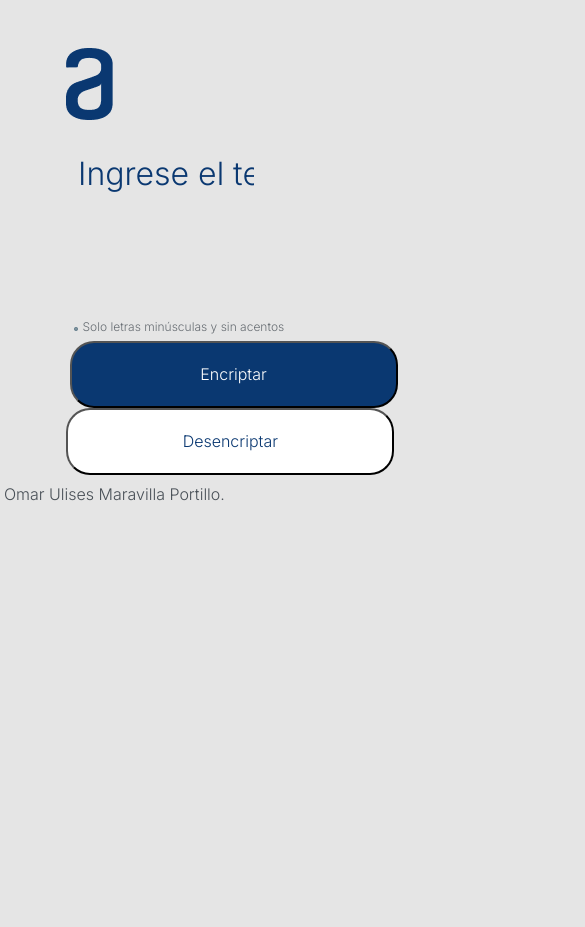
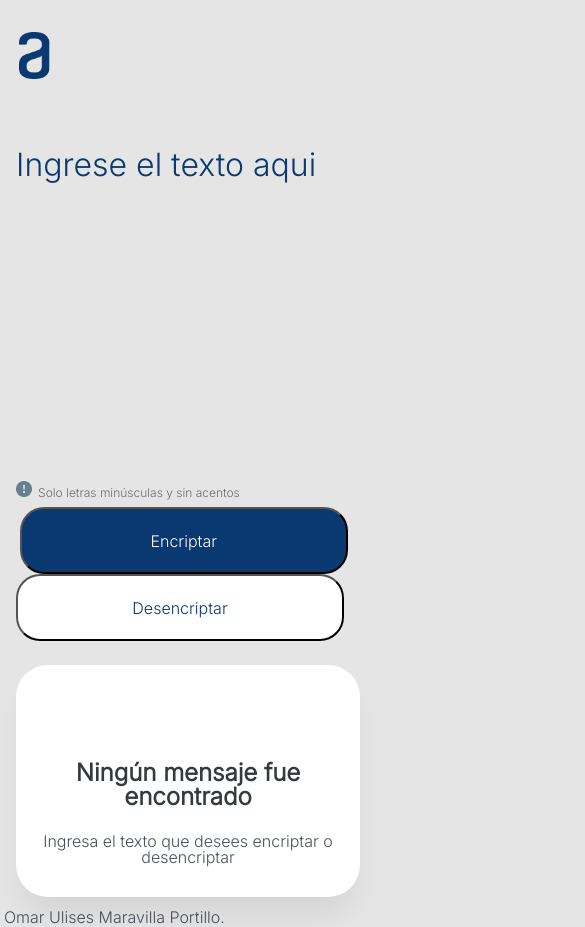
Before and after one commit to omarUMP/Encriptador-de-texto, a plain HTML site: page index.html in a window 390 px wide. Shown: the top 927 px of the page, 585 px wide, since content can reach past the window. Before the commit the page ends 844 px from the top, so only its background shows below. Drawn offline with Linux system fonts and the light colour scheme.

Commit message:
responsive celular

```diff
--- a/styles.css
+++ b/styles.css
@@ -224,5 +224,63 @@ h2{
 
 /* responsive Celular */
 @media (min-width: 320px) and (max-width: 480px){
+    .logo{
+        width: 30%;
+        padding: 2em 0 0 0;
+        margin: 0 0 0 -1.5em;
+    }
+
+    #texto-escribir{
+        padding: 0 .5em 9.3em;
+        margin: 2em 0 0 0;
+        width: 10.71em;
+    }
+
+    .imagen-nota{
+        padding: 0 .1em 0 .5em;
+        margin: 0 0 0 .5em;
+        width: 1em;
+    }
+
+    .botones{
+        display: block;
+        padding: 0.5em 0 1.5em 1em;
+    }
+
+    #desencriptado{
+        position: absolute;
+        bottom: 5em;
+    }
+
+    .imagen-muñeco{
+        display: none;
+    }
+
+    .texto-encriptado{
+        position: relative;
+        top: 0;
+        left: 1em;
+        width: 21.5em;
+        height: 14.5em;
+    }
+
+    .imagen-textos{
+        padding: 0;
+    }
+
+    h1{
+        padding: 4em 0 1em;
+    }
+
+    h2{
+        margin: 0 1em;
+        padding: .5em 0;
+    }
+    .copiar{
+        padding: 0;
+        margin: 0 -.5em;
+        position: absolute;
+        bottom: 1em;
+    }
 
 }
```
